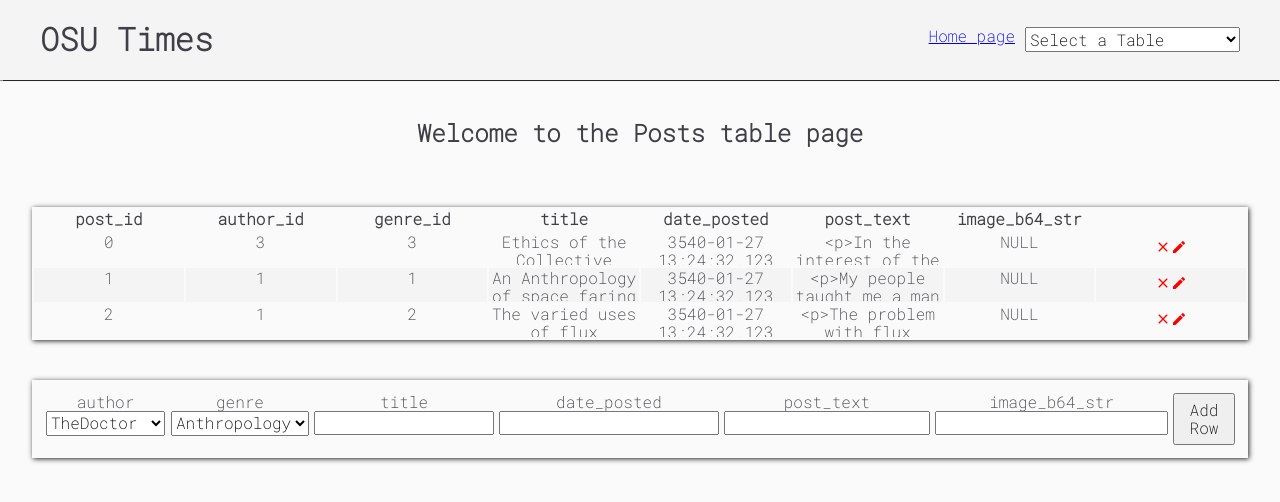
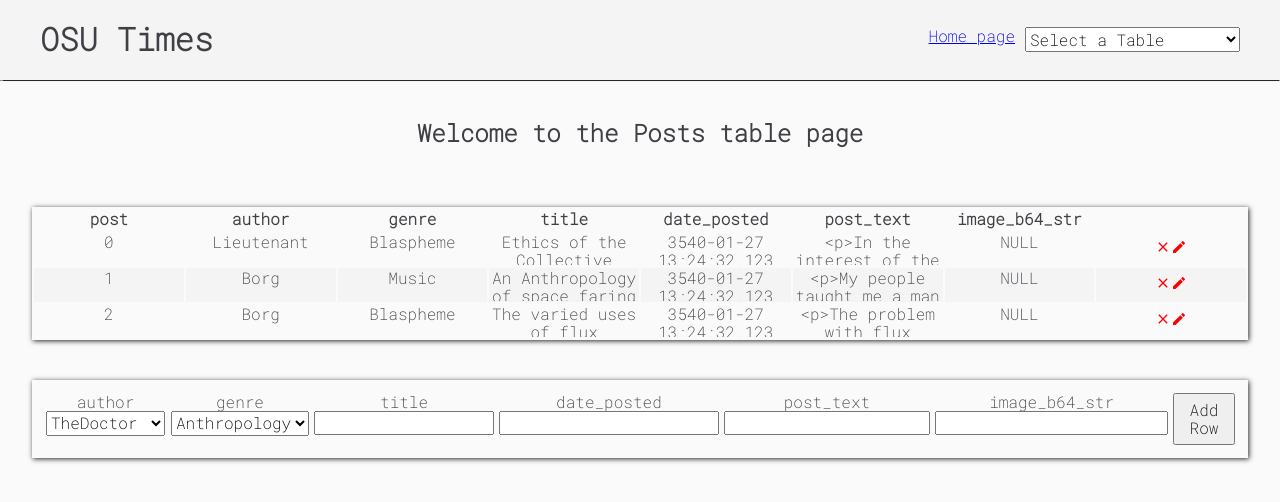
Before and after one commit to saminoorsyed/CS_340Jonathan_Sami, a React (Create React App) app in the folder OSUTimes/ui/: page /DBPosts in a window 1280 px wide. Shown: the top 502 px of the page. Built offline with nearby package versions, Linux system fonts and the light colour scheme.

Commit message:
adjust table headings to remove ID

```diff
--- a/OSUTimes/ui/src/Components/DBComponents/DBTableHeaders.js
+++ b/OSUTimes/ui/src/Components/DBComponents/DBTableHeaders.js
@@ -1,9 +1,14 @@
 import React from "react";
 
 function DBTableHeaders({column}){
+    let isID = false;
+    if (column.slice(-3)=== "_id"){
+        isID = true;
+    }
     return(
         <>
-         <th>{column}</th>
+            {isID && <th>{column.slice(0,-3)}</th>}
+            {!isID && <th>{column}</th>}
         </>
     );
 };
--- a/OSUTimes/ui/src/Pages/DBPages/DBPosts.js
+++ b/OSUTimes/ui/src/Pages/DBPages/DBPosts.js
@@ -9,8 +9,8 @@ function DBPostsPage(){
     let dbPosts = [
         {
             "post_id":0,
-            "author_id":3,
-            "genre_id":3,
+            "author_id":"Lieutenant",
+            "genre_id":"Blaspheme",
             "title":"Ethics of the Collective",
             "date_posted":"3540-01-27 13:24:32.123",
             "post_text":"<p>In the interest of the future of humanity, I hope to shed light on the ethical system which governs the Borg collective and in many cases mirrors the human economic system known as capitalism. To start I'd like cover my own history:</p><p>My link to the Collective has been severed for nearly four years. If I die, everything that I have accomplished in that time, everything I achieved as an individual, will be lost. My memories, my experiences. It will be as if they, as if I never existed.</p>",
@@ -18,8 +18,8 @@ function DBPostsPage(){
         },
         {
             "post_id":1,
-            "author_id":1,
-            "genre_id":1,
+            "author_id":"Borg",
+            "genre_id":"Music",
             "title":"An Anthropology of space faring cultures",
             "date_posted":"3540-01-27 13:24:32.123",
             "post_text":"<p>My people taught me a man does not own land. He doesn't own anything but the courage and loyalty in his heart. That's where my power comes from. This same thinking can be brought to our exploration and protection of space, whether we have a sense of ownership and stewardship over it. What do we owe the inhabitants of the spaces that we come to occupy with our ever expanding society and how do we use the resources of those spaces responsibly</p>",
@@ -27,8 +27,8 @@ function DBPostsPage(){
         },
         {
             "post_id": 2,
-            "author_id": 1,
-            "genre_id": 2,
+            "author_id": "Borg",
+            "genre_id": "Blaspheme",
             "title": "The varied uses of flux capacitors",
             "date_posted": "3540-01-27 13:24:32.123",
             "post_text": "<p>The problem with flux capacitors is that they have too many uses from spacial folding to warp drive coordinate settings and the maintenance of environmental systems, flux capacitors are our friens and foes: too many plane crashes... spacial plane crashes due to excess flux energy.blah blah blah blah blah blah blah blah blah</p>",
```
